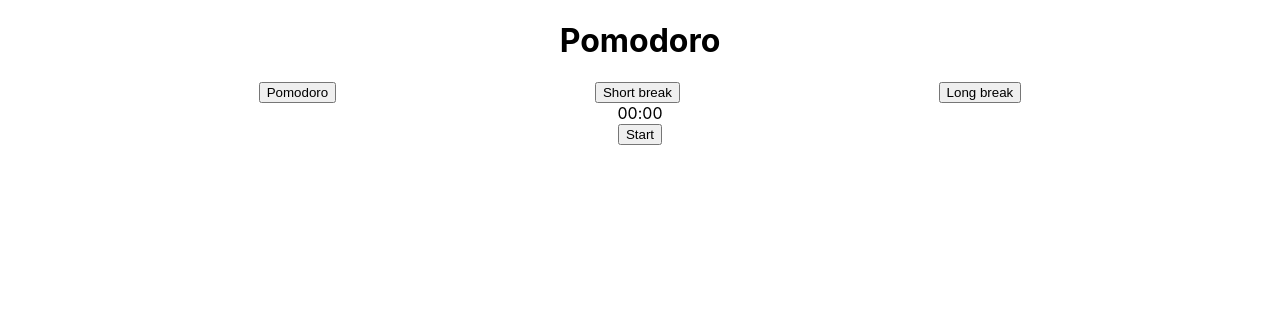
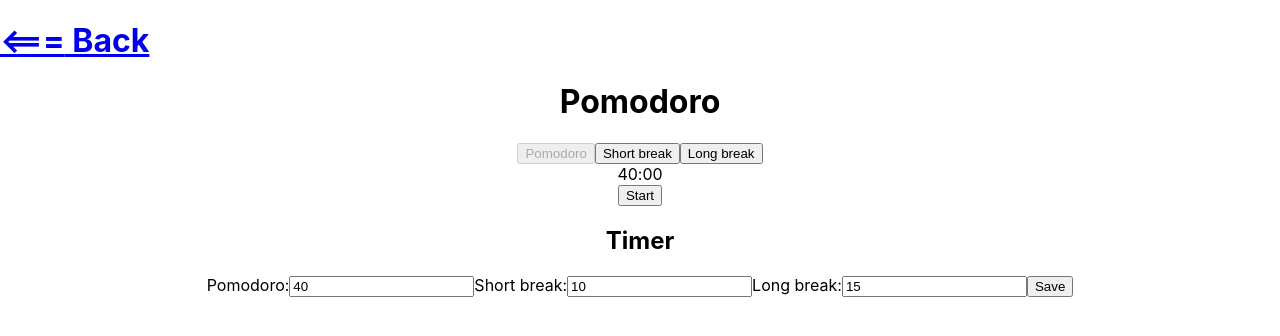
Before and after one commit to Elizabeth5335/be-productive, a React (Create React App) app: page /pomodoro in a window 1280 px wide. Shown: the top 336 px of the page. Built offline with nearby package versions, Linux system fonts and the light colour scheme.

Commit message:
added tabs

```diff
--- a/src/components/Pomodoro.js
+++ b/src/components/Pomodoro.js
@@ -1,26 +1,146 @@
+import { Link } from "react-router-dom";
 import Timer from "./Timer";
 import React from "react";
 
 export default function Pomodoro() {
-
   const [timerState, setTimerState] = React.useState(false);
-  const [time, setTime] = React.useState(40);
-
+  const [pomodoro, setPomodoro] = React.useState(40);
+  const [shortBreak, setShortBreak] = React.useState(10);
+  const [longBreak, setLongBreak] = React.useState(15);
 
   function startTimer() {
-    setTimerState(prev => !prev);
+    setTimerState((prev) => !prev);
+  }
+
+  const [currentTab, setCurrentTab] = React.useState("1");
+  const tabs = [
+    {
+      id: 1,
+      tabTitle: "Pomodoro",
+      time: pomodoro,
+      content: "Time to focus",
+    },
+    {
+      id: 2,
+      tabTitle: "Short break",
+      time: shortBreak,
+      content: "Time to break",
+    },
+    {
+      id: 3,
+      tabTitle: "Long break",
+      time: longBreak,
+      content: "Time to break",
+    },
+  ];
+
+  const [counter, setCounter] = React.useState(0);
+
+  function switchTab() {
+    switch (currentTab) {
+      case "1":
+        counter < 3 ? setCurrentTab("2") : setCurrentTab("3");
+        counter === 3 ? setCounter(0) : setCounter((prev) => prev + 1);
+        break;
+      case "2":
+        setCurrentTab("1");
+        break;
+      case "3":
+        setCurrentTab("1");
+        break;
+    }
+    console.log(currentTab);
+    setTimerState(false);
+  }
+
+  function handleTabClick(e) {
+    setCurrentTab(e.target.id);
+    setTimerState(false);
   }
 
   return (
-    <div className="pomodoro">
-      <h1>Pomodoro</h1>
-      <div style={{display: 'flex', justifyContent: 'space-evenly'}}>
-        <button onClick={()=>setTime(40)}>Pomodoro</button>
-        <button onClick={()=>setTime(10)}>Short break</button>
-        <button onClick={()=>setTime(15)}>Long break</button>
+    <>
+      <Link to="/nav">
+        <h1 className="back-btn">{"<==="} Back</h1>
+      </Link>
+
+      <div className="pomodoro">
+        <h1>Pomodoro</h1>
+        <div className="container">
+          <div className="tabs">
+            {tabs.map((tab, i) => (
+              <button
+                key={i}
+                id={tab.id}
+                disabled={currentTab === `${tab.id}`}
+                onClick={handleTabClick}
+              >
+                {tab.tabTitle}
+              </button>
+            ))}
+          </div>
+          <div className="content">
+            {tabs.map((tab, i) => (
+              <div key={i}>
+                {currentTab === `${tab.id}` && (
+                  <div>
+                    <Timer
+                      timerState={timerState}
+                      time={tab.time}
+                      switchTab={switchTab}
+                    />
+                    <button onClick={startTimer}>
+                      {!timerState ? "Start" : "Pause"}
+                    </button>
+                  </div>
+                )}
+              </div>
+            ))}
+          </div>
+        </div>
+        <div className="settings">
+          <h2>Timer</h2>
+          <form
+            onSubmit={(e) => {
+              e.preventDefault();
+              setCurrentTab("1");
+            }}
+            className="form"
+          >
+            <label htmlFor="pomodoro">Pomodoro:</label>
+            <input
+              id="pomodoro"
+              value={pomodoro}
+              onChange={(e) => setPomodoro(e.target.value)}
+              className="pomodoro"
+              type="number"
+              placeholder="Pomodoro"
+              aria-label="Pomodoro"
+            />
+            <label htmlFor="shortBreak">Short break:</label>
+            <input
+              id="shortBreak"
+              value={shortBreak}
+              onChange={(e) => setShortBreak(e.target.value)}
+              className="short"
+              type="number"
+              placeholder="Short break"
+            />
+            <label htmlFor="longBreak">Long break:</label>
+            <input
+              id="longBreak"
+              value={longBreak}
+              onChange={(e) => setLongBreak(e.target.value)}
+              className="long"
+              type="number"
+              placeholder="Long break"
+            />
+            <button type="submit" className="button">
+              Save
+            </button>
+          </form>
+        </div>
       </div>
-      <Timer timerState={timerState} time={time} />
-      <button onClick={startTimer}>Start</button>
-    </div>
+    </>
   );
 }
--- a/src/components/Timer.js
+++ b/src/components/Timer.js
@@ -1,7 +1,7 @@
 import React, { useEffect, useState, useRef } from "react";
 
 export default function Timer(props) {
-  const [minutes, setMinutes] = useState(0);
+  const [minutes, setMinutes] = useState(props.time);
   const [seconds, setSeconds] = useState(0);
   const intervalRef = useRef(null);
 
@@ -25,6 +25,12 @@ export default function Timer(props) {
     return () => clearInterval(intervalRef.current);
   }, [props.timerState]);
 
+  React.useEffect(() => {
+    if (minutes === 0 && seconds === 0) {
+      props.switchTab();
+    }
+  }, [minutes, seconds]);
+
   const getTime = () => {
     const time = deadline.getTime() - Date.now();
     setMinutes(Math.floor(time / 1000 / 60));
@@ -33,7 +39,11 @@ export default function Timer(props) {
 
   return (
     <div className="timer">
-      <div className="timer" style={{ display: 'flex', justifyContent: 'center' }} role="timer">
+      <div
+        className="timer"
+        style={{ display: "flex", justifyContent: "center" }}
+        role="timer"
+      >
         <div id="minute">{minutes < 10 ? "0" + minutes : minutes}</div>:
         <div id="second">{seconds < 10 ? "0" + seconds : seconds}</div>
       </div>
```
